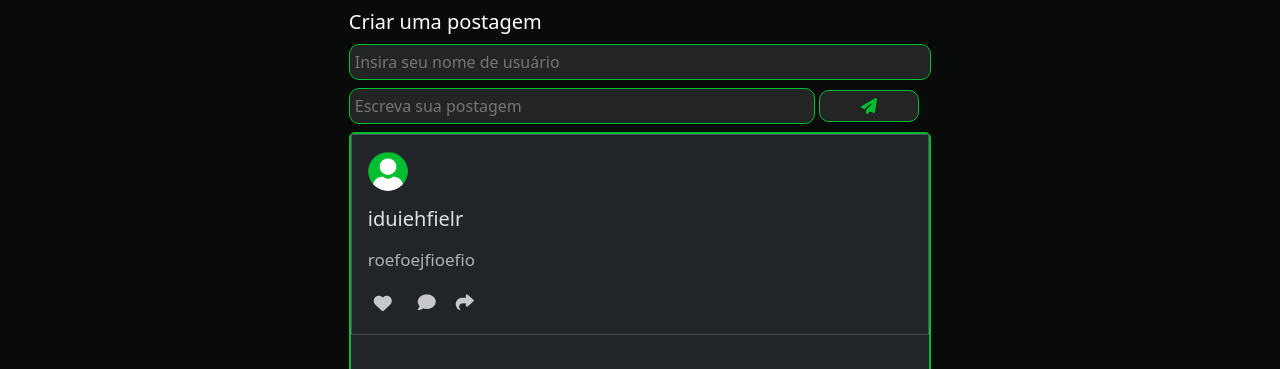
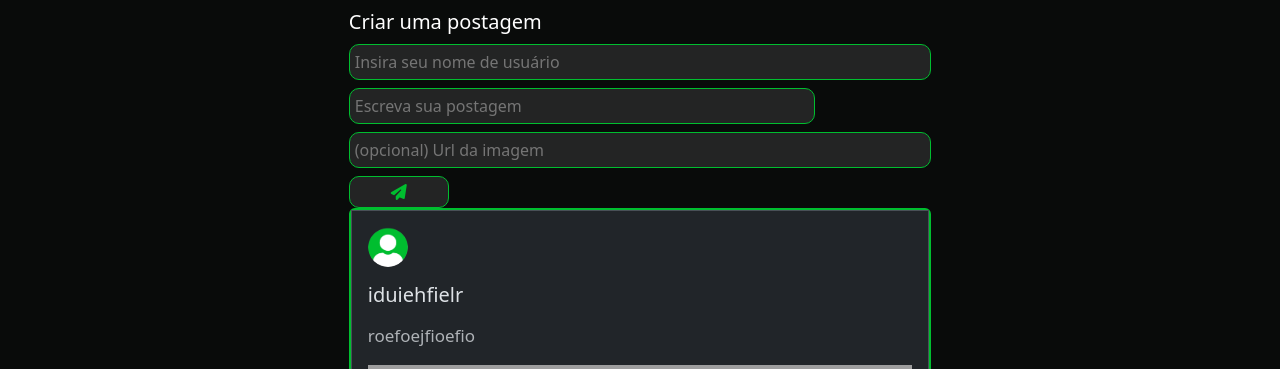
Before and after one commit to Teteu3511/Talkanet, a PHP site: page /index.php in a window 1280 px wide. Shown: the part 109-478 px from the top of the page. Run offline with PHP 8.4, Linux system fonts and the light colour scheme; data comes from the database, SQL or seed files in the repository; both versions use the stored data as it was after the commit; grey boxes are pictures that could not be loaded.

Commit message:
added image support

```diff
--- a/config/process.php
+++ b/config/process.php
@@ -17,13 +17,15 @@
 
             $uname = $data["username"];
             $content = $data["content"];
+            $img_url = isset($data['img_url']) ? $data['img_url'] : '';
 
-            $query = "INSERT INTO post (username, content) VALUES (:username, :content)";
+            $query = "INSERT INTO post (username, content, img_url) VALUES (:username, :content, :img_url)";
 
             $stmt = $conn->prepare($query);
 
             $stmt->bindParam(":username", $uname);
             $stmt->bindParam(":content", $content);
+            $stmt->bindParam(":img_url", $img_url);
 
             try {
 
@@ -50,14 +52,16 @@
             $post_id = $data["post_id"];
             $uname = $data["username"];
             $comment = $data["comment"];
+            $cmmnt_img_url = isset($data['cmmnt_img_url']) ? $data['cmmnt_img_url'] : '';
 
-            $query = "INSERT INTO comments (post_id, username, comment) VALUES (:post_id, :username, :comment)";
+            $query = "INSERT INTO comments (post_id, username, comment, cmmnt_img_url) VALUES (:post_id, :username, :comment, :cmmnt_img_url)";
 
             $stmt = $conn->prepare($query);
 
             $stmt->bindParam(":post_id", $post_id);
             $stmt->bindParam(":username", $uname);
             $stmt->bindParam(":comment", $comment);
+            $stmt->bindParam(":cmmnt_img_url", $cmmnt_img_url);
 
             try {
 
--- a/full-post.php
+++ b/full-post.php
@@ -30,6 +30,8 @@
 
                     <p><?= $post["content"] ?></p>
 
+                    <img src="<?= $post["img_url"] ?>" id="post_img">
+
                     <div class="actions">
 
                         <button onclick="heartClicked()" class="action-button" id="heart"><i class="fa-solid fa-heart"></i></button>
@@ -52,6 +54,8 @@
                     <input class="send-box" id="uname" name="username" placeholder="Insira seu nome de usuário" required autocomplete="username">
 
                     <input class="send-box" id="cmmt" name="comment" placeholder="Escreva seu comentário" required autocomplete="off">
+
+                    <input type="url" class="send-box" id="cmmtImg" name="cmmnt_img_url" placeholder="(opcional) Url da imagem">
                     <button type="submit" id="send-submit"><i class="fa-solid fa-paper-plane"></i></button>
 
                 </form>
@@ -77,6 +81,8 @@
                             <h1 id="main-title"><?= $comment["username"] ?></h1>
 
                             <p><?= $comment["comment"] ?></p>
+
+                            <img src="<?= $comment["cmmnt_img_url"] ?>" id="cmmnt_img">
 
                             <div class="actions">
 
--- a/index.php
+++ b/index.php
@@ -20,13 +20,15 @@
 
                 <h5 id="sendPostTitle">Criar uma postagem</h5>
 
-                <form id="send-post" action="<?php $BASE_URL ?>config/process.php" method="POST">
+                <form id="send-post" action="<?php $BASE_URL ?>config/process.php" method="post">
 
                     <input type="hidden" name="type" value="create">
 
-                    <input class="send-box" id="uname" name="username" placeholder="Insira seu nome de usuário" required autocomplete="username">
+                    <input type="text" class="send-box" id="uname" name="username" placeholder="Insira seu nome de usuário" required autocomplete="username">
 
-                    <input class="send-box" id="ctnt" name="content" placeholder="Escreva sua postagem" required autocomplete="off">
+                    <input type="text" class="send-box" id="ctnt" name="content" placeholder="Escreva sua postagem" required autocomplete="off">
+
+                    <input type="url" class="send-box" id="img" name="img_url" placeholder="(opcional) Url da imagem">
                     <button type="submit" id="send-submit"><i class="fa-solid fa-paper-plane"></i></button>
 
                 </form>
@@ -47,6 +49,7 @@
 
                                 <h6 class="mb-0" id="post-uname"><?= $post["username"] ?></h6>
                                 <p class="mb-0 opacity-75" id="post-content"><?= $post["content"] ?></p>
+                                <img src="<?= $post["img_url"] ?>" id="post_img">
 
                                 <div class="actions">
 
@@ -76,24 +79,18 @@
 
             <div class="send-post-container">
 
+                <h5 id="sendPostTitle">Criar uma postagem</h5>
+
                 <form id="send-post" action="<?php $BASE_URL ?>config/process.php" method="POST">
 
                     <input type="hidden" name="type" value="create">
 
-                    <div class="send-section">
+                    <input class="send-box" id="uname" name="username" placeholder="Insira seu nome de usuário" required autocomplete="username">
 
-                        <label for="uname" class="send-label" id="user-label">Nome de usuário:</label>
-                        <input class="send-box" id="uname" name="username" placeholder="Insira seu nome de usuário" required autocomplete="username">
+                    <input class="send-box" id="ctnt" name="content" placeholder="Escreva sua postagem" required autocomplete="off">
 
-                    </div>
-
-                    <div class="send-section">
-
-                        <label for="ctnt" class="send-label">Escreva sua postagem:</label>
-                        <input class="send-box" id="ctnt" name="content" placeholder="Escreva sua postagem" required autocomplete="off">
-                        <button type="submit" id="send-submit"><i class="fa-solid fa-paper-plane"></i></button>
-
-                    </div>
+                    <input class="send-box" id="img_url" name="img_url" placeholder="(opcional) Url da imagem" autocomplete="off">
+                    <button type="submit" id="send-submit"><i class="fa-solid fa-paper-plane"></i></button>
 
                 </form>
 
```
Also changed, not shown: tcc-talkanet.sql (+16 -7 lines).
